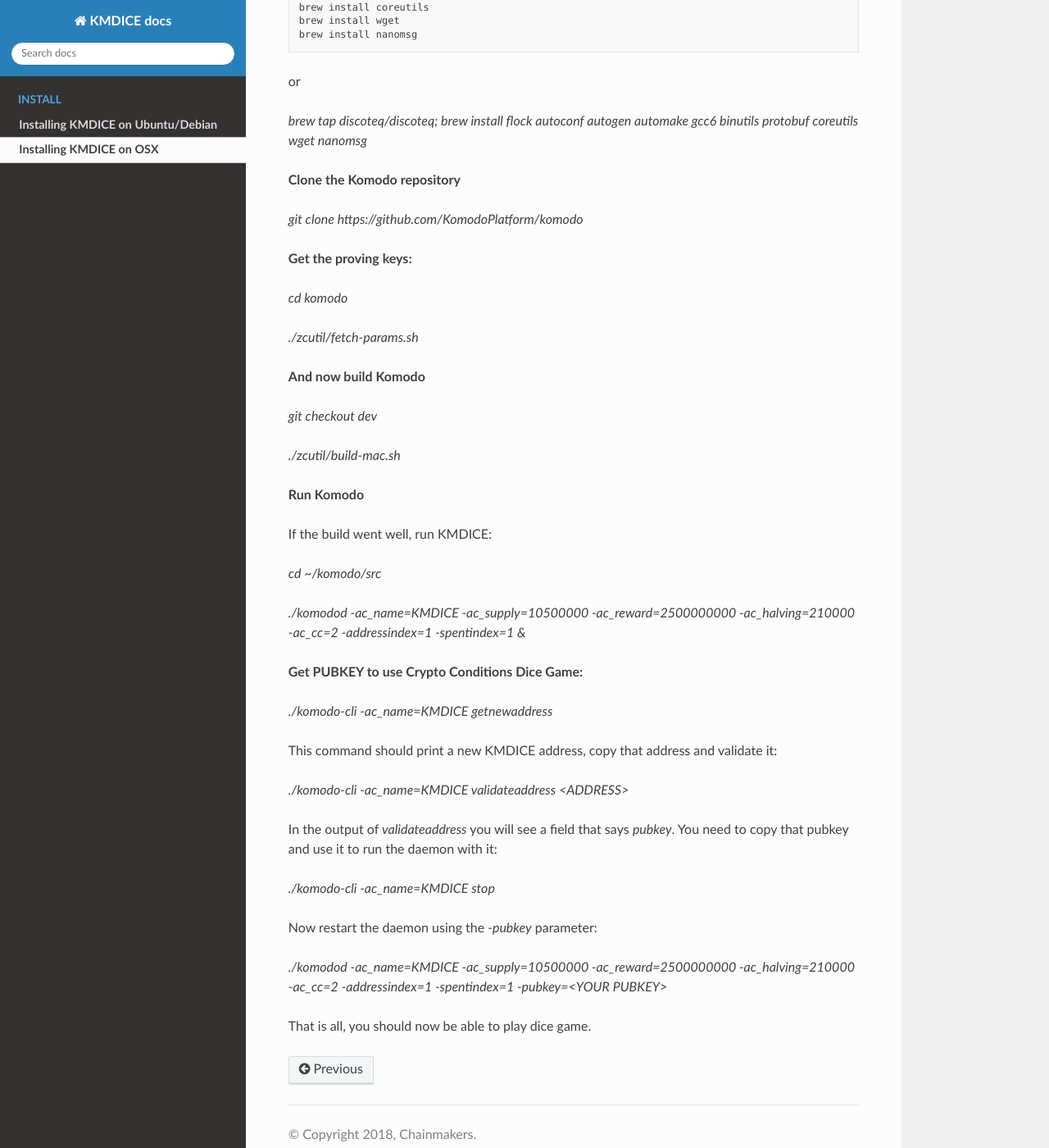
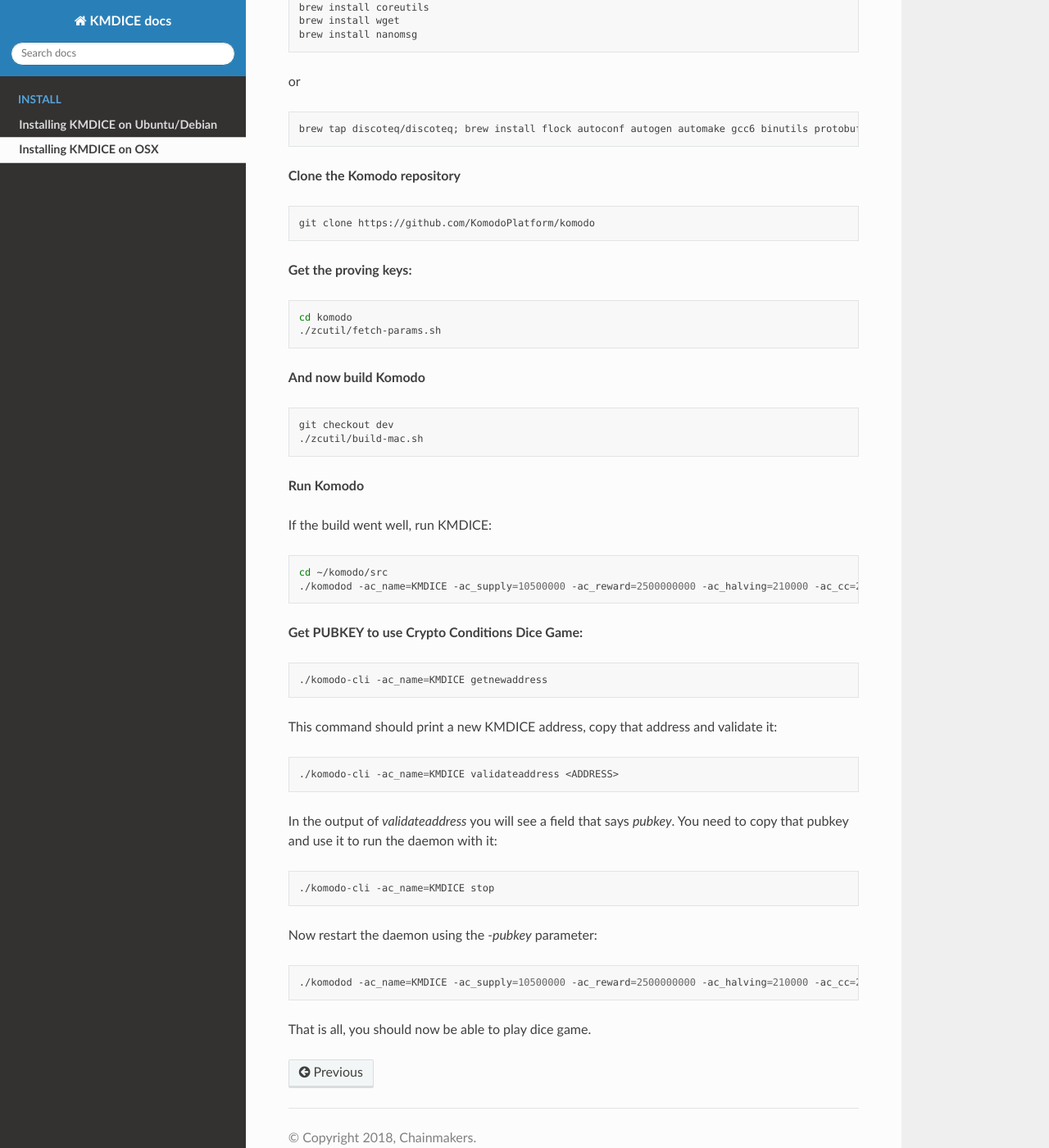
Before and after one commit to chainmakers/kmdicedocs, a Sphinx documentation site: the page built from source/osxinstallguide.rst, in a window 1280 px wide and 1400 px high, scrolled down 467 px. Shown: the whole window at 82% size. Built offline with Sphinx 7.4.7 and the Read the Docs theme 2.0.0, drawn with Linux system fonts in a browser that asks for light colours; pages that are not in the unit, such as notebooks, are missing from menus.

Commit message:
modified:   osxinstallguide.rst

```diff
--- a/source/osxinstallguide.rst
+++ b/source/osxinstallguide.rst
@@ -27,48 +27,77 @@
 
 or
 
-`brew tap discoteq/discoteq; brew install flock autoconf autogen automake gcc6 binutils protobuf coreutils wget nanomsg`
+
+.. code-block:: shell
+
+	brew tap discoteq/discoteq; brew install flock autoconf autogen automake gcc6 binutils protobuf coreutils wget nanomsg
+
 
 **Clone the Komodo repository**
 
-`git clone https://github.com/KomodoPlatform/komodo`
+
+.. code-block:: shell
+
+	git clone https://github.com/KomodoPlatform/komodo
+
 
 **Get the proving keys:**
 
-`cd komodo`
 
-`./zcutil/fetch-params.sh`
+.. code-block:: shell
+
+	cd komodo
+	./zcutil/fetch-params.sh
 
 
 **And now build Komodo**
 
-`git checkout dev`
 
-`./zcutil/build-mac.sh`
+.. code-block:: shell
+
+	git checkout dev
+	./zcutil/build-mac.sh
+
 
 **Run Komodo**
 
 If the build went well, run KMDICE:
 
-`cd ~/komodo/src`
+.. code-block:: shell
 
-`./komodod -ac_name=KMDICE -ac_supply=10500000 -ac_reward=2500000000 -ac_halving=210000 -ac_cc=2 -addressindex=1 -spentindex=1 &`
+	cd ~/komodo/src
+	./komodod -ac_name=KMDICE -ac_supply=10500000 -ac_reward=2500000000 -ac_halving=210000 -ac_cc=2 -addressindex=1 -spentindex=1 &
 
 
 **Get PUBKEY to use Crypto Conditions Dice Game:**
 
-`./komodo-cli -ac_name=KMDICE getnewaddress`
+.. code-block:: shell
+
+	./komodo-cli -ac_name=KMDICE getnewaddress
+
 
 This command should print a new KMDICE address, copy that address and validate it:
 
-`./komodo-cli -ac_name=KMDICE validateaddress <ADDRESS>`
+
+.. code-block:: shell
+
+	./komodo-cli -ac_name=KMDICE validateaddress <ADDRESS>
+
 
 In the output of `validateaddress` you will see a field that says `pubkey`. You need to copy that pubkey and use it to run the daemon with it:
 
-`./komodo-cli -ac_name=KMDICE stop`
+
+.. code-block:: shell
+
+	./komodo-cli -ac_name=KMDICE stop
+
 
 Now restart the daemon using the `-pubkey` parameter:
 
-`./komodod -ac_name=KMDICE -ac_supply=10500000 -ac_reward=2500000000 -ac_halving=210000 -ac_cc=2 -addressindex=1 -spentindex=1 -pubkey=<YOUR PUBKEY>`
+
+.. code-block:: shell
+
+	./komodod -ac_name=KMDICE -ac_supply=10500000 -ac_reward=2500000000 -ac_halving=210000 -ac_cc=2 -addressindex=1 -spentindex=1 -pubkey=<YOUR PUBKEY>
+
 
 That is all, you should now be able to play dice game.
```
